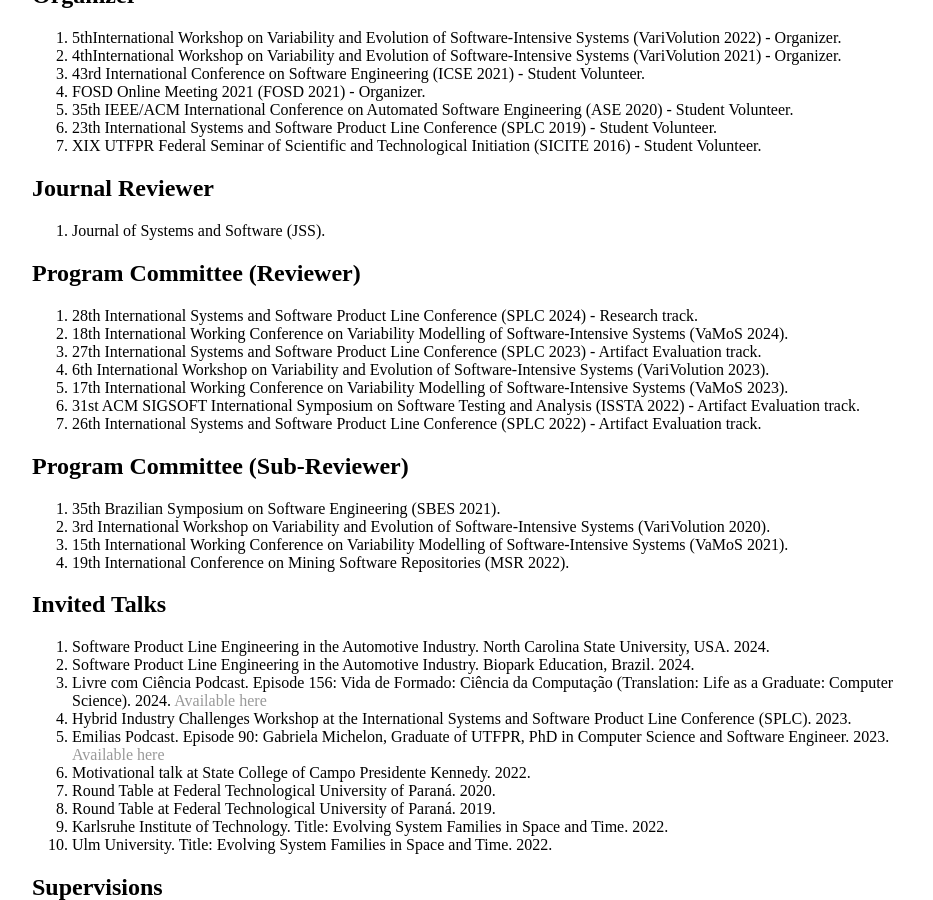
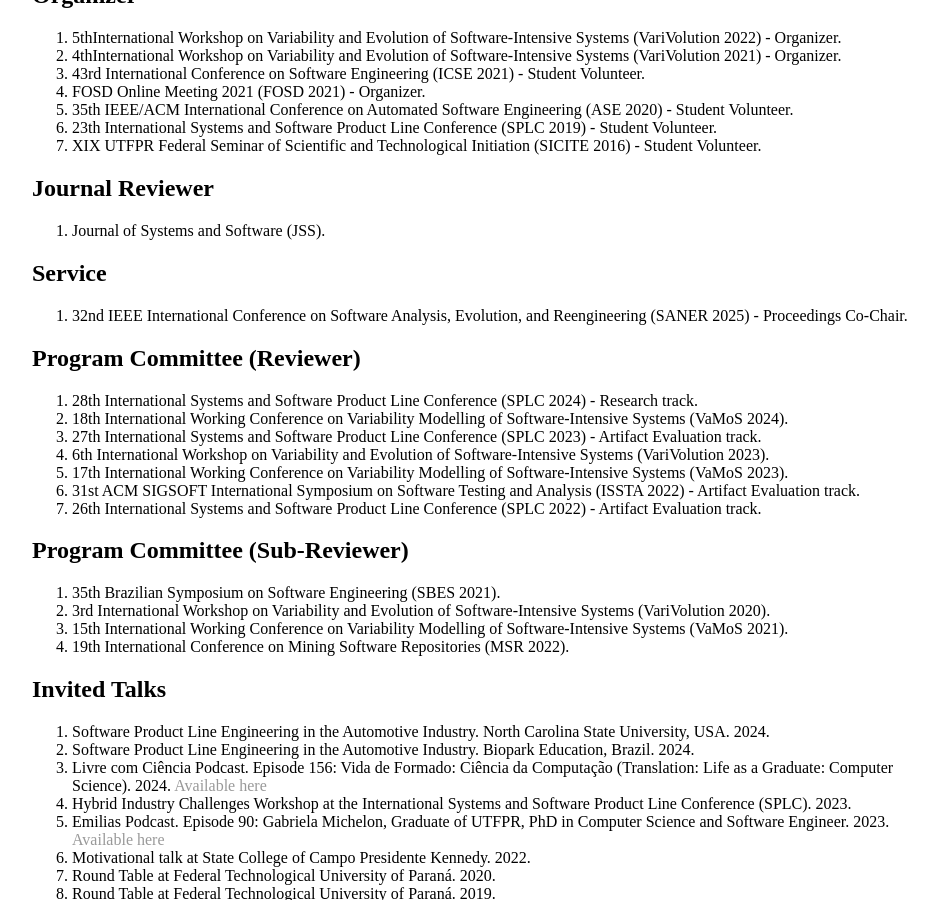
Before and after one commit to GabrielaMichelon/gabrielamichelon.github.io, a Jekyll site: the page built from cv/index.html, in a window 1280 px wide and 900 px high, scrolled down 2434 px. Shown: the whole window, without its empty margins (160-1093 px from the left). Built offline with Jekyll 4.4.1, drawn with Linux system fonts in a browser that asks for light colours.

Commit message:
add service SANER 2025

```diff
--- a/cv/index.html
+++ b/cv/index.html
@@ -130,6 +130,12 @@
 						<li>Journal of Systems and Software (JSS).</li>
 		</ol>
 
+		<h2>Service</h2>
+
+		<ol>
+						<li>32nd IEEE International Conference on Software Analysis, Evolution, and Reengineering (SANER 2025) - Proceedings Co-Chair.</li>
+		</ol>
+
 		<h2>Program Committee (Reviewer)</h2>
 
 		<ol>
```
